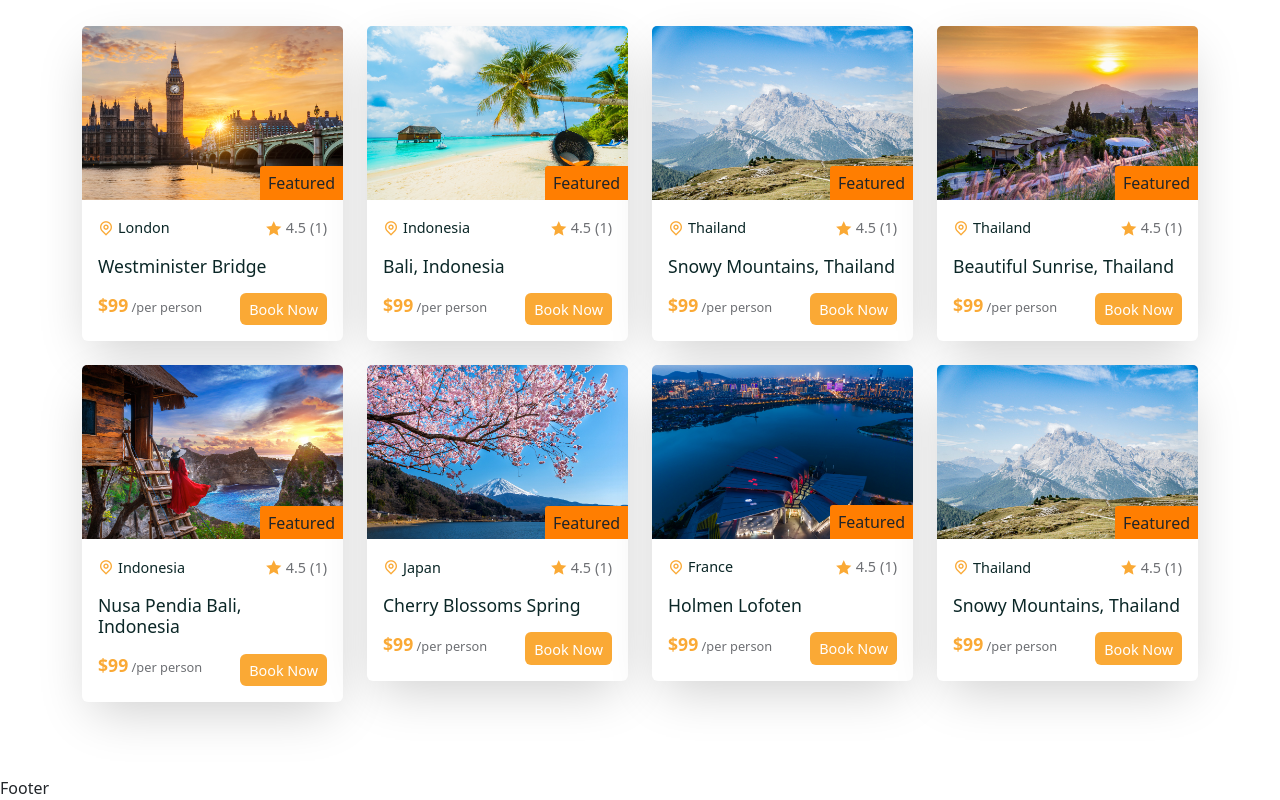
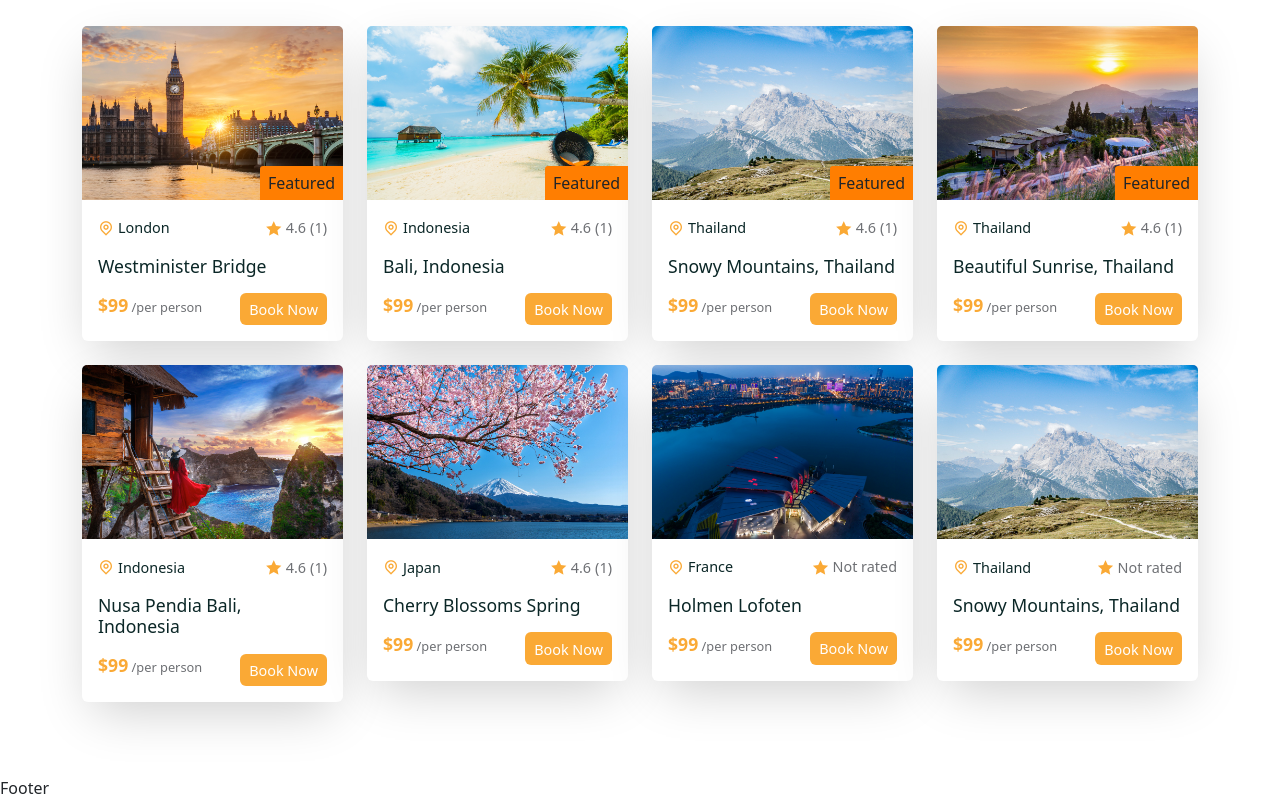
Before and after one commit to ashishbhusal1/NepalWonders, a React (Create React App) app in the folder frontend/: page /home in a window 1280 px wide. Shown: the part 1349-2149 px from the top of the page. Built offline with nearby package versions, Linux system fonts and the light colour scheme; a web font is replaced by a local one.

Commit message:
updated tourcard

```diff
--- a/frontend/src/assets/data/tours.js
+++ b/frontend/src/assets/data/tours.js
@@ -123,12 +123,7 @@
     price: 99,
     maxGroupSize: 8,
     desc: "this is the description",
-    reviews: [
-      {
-        name: "jhon doe",
-        rating: 4.6,
-      },
-    ],
+    reviews: [],
     avgRating: 4.5,
     photo: tourImg07,
     featured: false,
@@ -141,12 +136,7 @@
     price: 99,
     maxGroupSize: 8,
     desc: "this is the description",
-    reviews: [
-      {
-        name: "jhon doe",
-        rating: 4.6,
-      },
-    ],
+    reviews: [],
     avgRating: 4.5,
     photo: tourImg03,
     featured: false,
--- a/frontend/src/shared/TourCard.jsx
+++ b/frontend/src/shared/TourCard.jsx
@@ -5,13 +5,20 @@
 import "./tour-card.css";
 
 const TourCard = ({ tour }) => {
-  const { id, title, city, photo, price, featured, avgRating, reviews } = tour;
+  const { id, title, city, photo, price, featured, reviews } = tour;
+  const totalRating = reviews?.reduce((acc, item) => acc + item.rating, 0);
+  const avgRating =
+    totalRating === 0
+      ? ""
+      : totalRating === 1
+      ? totalRating
+      : totalRating / reviews?.length;
   return (
     <div className="tour_card">
       <Card>
         <div className="tour_img">
           <img src={photo} alt="tour-img" />
-          <span>Featured</span>
+          {featured && <span>Featured</span>}
         </div>
         <CardBody>
           <div
@@ -24,7 +31,12 @@
             </span>
             <span className="tour_rating d-flex align-items-center gap-1">
               <i class="ri-star-fill"></i>
-              {avgRating} <span>({reviews.length})</span>
+              {avgRating === 0 ? null : avgRating}
+              {totalRating === 0 ? (
+                "Not rated"
+              ) : (
+                <span>({reviews.length})</span>
+              )}
             </span>
           </div>
           <h5 className="tour_title">
```
